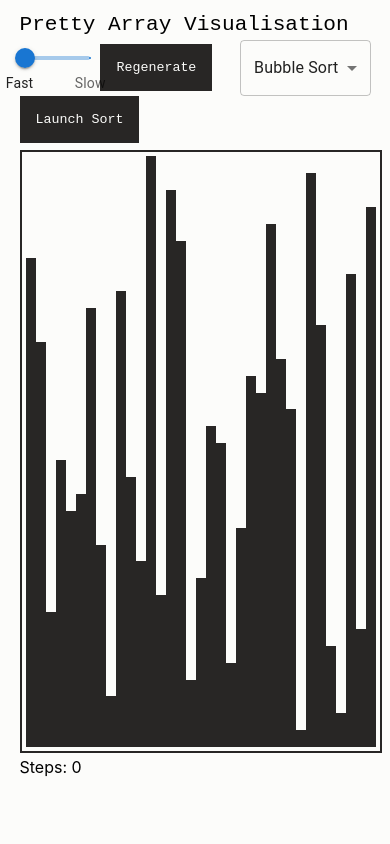
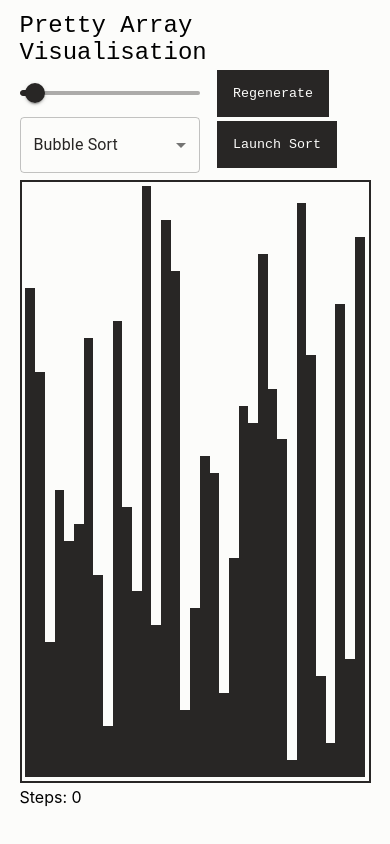
Before and after one commit to mrtnhwtt/AlgorithmVisualizer, a React (Create React App) app: page / in a window 390 px wide. Built offline with nearby package versions, Linux system fonts and the light colour scheme.

Commit message:
Feature/menu responsive (#8)
Fixed css, small size not perfect but is improved

```diff
--- a/src/App.css
+++ b/src/App.css
@@ -17,6 +17,7 @@ body {
 .App-header {
     padding-top: 3vmin;
     display: flex;
+    width: 100%;
 }
 
 .nav-container {
@@ -30,12 +31,13 @@ body {
 
 .App-title {
     font-family: 'Courier New', Courier, monospace;
-    font-size: 2.5vh;
+    font-size: 1.5rem;
     flex-grow: 1;
 }
 
-.array-settings-container {
+.settings-container {
     display: flex;
+    flex-direction: column;
     justify-content: start;
     flex-wrap: wrap;
     align-items: center;
@@ -43,19 +45,28 @@ body {
     gap: 5%
 }
 
-.slider-container {
+.opt-container {
     display: flex;
     flex-grow: 2;
-    flex-basis: 50%;
+    flex-basis: 100%;
+
     align-items: center;
     gap: 5%
 }
 
 .button-container {
     flex-grow: 1;
+    display: flex;
+    align-content: center;
+    justify-content: start;
 }
 
-@media screen and (max-width: 992px) {}
+@media screen and (max-width: 800px) {
+    .settings-container {
+        flex-direction: row;
+        justify-content: end;
+    }
+}
 
 main {
     margin-top: 2vmin;
@@ -63,7 +74,6 @@ main {
     height: 70%;
     border: 2px solid #282625;
     padding: 1vmin;
-    width: 100%;
 }
 
 .center-loading {
--- a/src/App.jsx
+++ b/src/App.jsx
@@ -101,32 +101,39 @@ function App() {
             <header className="App-header" >
                 <div className="nav-container" >
                     <div className="App-title" > Pretty Array Visualisation </div>
-                    <div className="array-settings-container" >
-                        <div className="slider-container" >
+                    <div className="settings-container" >
+                        <div className="opt-container" >
                             <Slider aria-label="ArraySize"
                                 defaultValue={35}
                                 valueLabelDisplay="auto"
                                 step={5}
                                 min={20}
                                 max={200}
-                                marks={sliderLabel}
                                 onChange={handleSliderUpdate}
+                                sx={{
+                                    width: 180,
+                                    color: '#282625',
+                                  }}
                             />
                             <div className="button-container">
                                 <Button onClickAction={regenerateArray} desactivated={isRunning}>Regenerate</Button> </div> <div className="button-container" >
                             </div>
                         </div>
-                        <div>
+                        <div className='opt-container'>
                             <Select
                                 id="sort-select"
                                 value={sortMethod}
                                 onChange={handleSelectSort}
+                                sx={{
+                                    width: 180,
+                                    color: '#282625',
+                                  }}
                             >
                                 <MenuItem value={0}>Bubble Sort</MenuItem>
                             </Select>
-                        </div>
                         <div className="button-container">
                             <Button onClickAction={handleSort} desactivated={isRunning} >Launch Sort</Button>
+                        </div>
                         </div>
                     </div>
                 </div >
--- a/src/components/Button/button.css
+++ b/src/components/Button/button.css
@@ -5,6 +5,7 @@
     padding: 15px;
     transition: 0.4s ease;
     font-family: 'Courier New', Courier, monospace;
+    white-space: nowrap;
 }
 
 .custom-button:hover {
```
